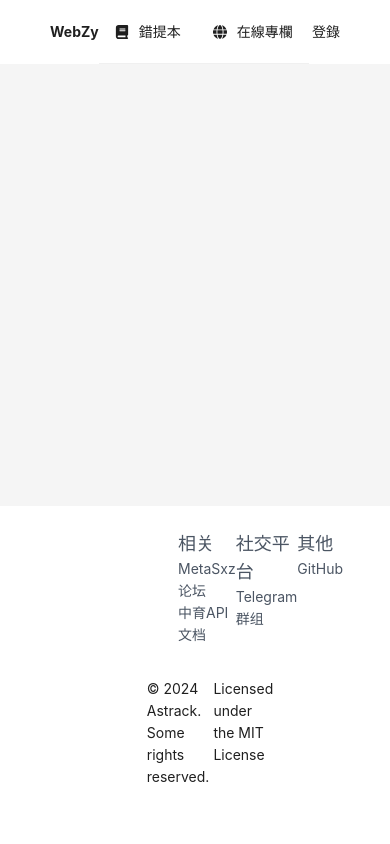
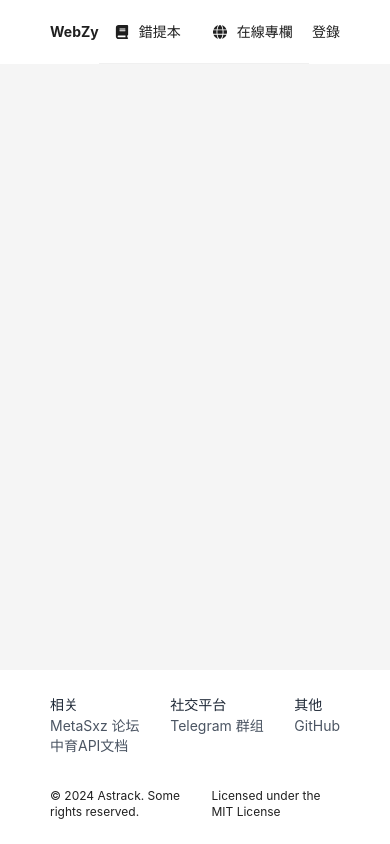
Before and after one commit to Kom3ng/webzy2, a React (Vite) app: page / in a window 390 px wide. Built offline with nearby package versions, Linux system fonts and the light colour scheme.

Commit message:
perf: responsive footer style

```diff
--- a/src/components/GlobalLayout/index.tsx
+++ b/src/components/GlobalLayout/index.tsx
@@ -95,19 +95,19 @@ export default function GlobalLayout({ children }: { children: ReactNode }) {
           backgroundColor: colorBgContainer,
         }}
       >
-        <div className="mr-32 ml-32">
+        <div className="lg:mr-32 lg:ml-32 md:mr-24 md:ml-24">
           <div className="flex justify-between text-gray-600">
             <div>
-              <div className="text-lg">相关</div>
+              <div className="text-gray-800">相关</div>
               <a
-                className="block"
+                className="block text-sm"
                 href="https://bbs.metasxz.org/"
                 target="_blank"
               >
                 MetaSxz 论坛
               </a>
               <a
-                className="block"
+                className="block text-sm"
                 href="https://gh.okay.moe/zyapi/"
                 target="_blank"
               >
@@ -115,9 +115,9 @@ export default function GlobalLayout({ children }: { children: ReactNode }) {
               </a>
             </div>
             <div>
-              <div className="text-lg">社交平台</div>
+              <div className="text-gray-800">社交平台</div>
               <a
-                className="block"
+                className="block text-sm"
                 href="https://t.me/+Rt1T-VeKiFMwZjll"
                 target="_blank"
               >
@@ -125,9 +125,9 @@ export default function GlobalLayout({ children }: { children: ReactNode }) {
               </a>
             </div>
             <div>
-              <div className="text-lg">其他</div>
+              <div className="text-gray-800">其他</div>
               <a
-                className="block"
+                className="block text-sm"
                 href="https://github.com/kom3ng/webzy2/"
                 target="_blank"
               >
@@ -136,7 +136,7 @@ export default function GlobalLayout({ children }: { children: ReactNode }) {
             </div>
           </div>
 
-          <div className="flex justify-center m-8 gap-1">
+          <div className="flex justify-center mt-8 gap-1 text-xs">
             <p>© {new Date().getFullYear()} Astrack. Some rights reserved.</p>
             <p>
               Licensed under the{" "}
```
